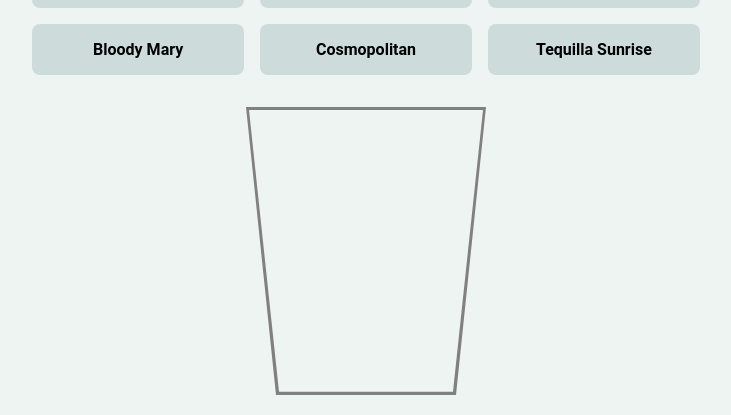
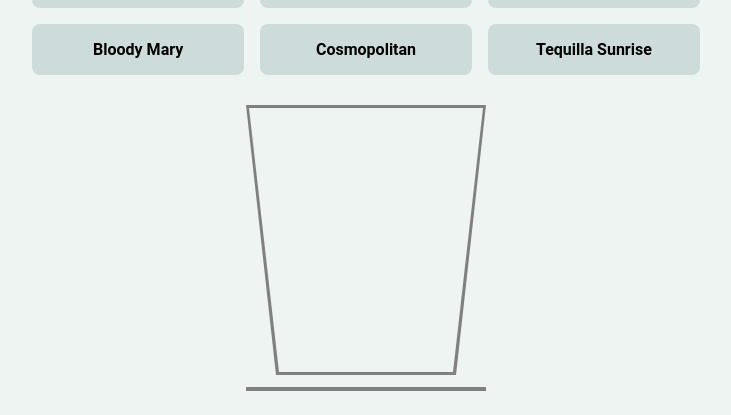
Before and after one commit to SilvioPilato/cocktail-FE-challenge, a React (Vite) app: page / in a window 1280 px wide. Shown: the part 382-797 px from the top of the page, without its empty margins (274-1005 px from the left). Built offline with nearby package versions, Linux system fonts and the light colour scheme; a web font is replaced by a local one.

Commit message:
Add glass base

```diff
--- a/src/components/Glass/index.tsx
+++ b/src/components/Glass/index.tsx
@@ -13,6 +13,7 @@ export const Glass: React.FC<Props> = ({ingredients}) => {
     });
 
     return (
+        <div>
             <div className='glass-wrapper'>
                 <div className='glass-body'>
                     <div className='glass-ingredients'>
@@ -52,5 +53,7 @@ export const Glass: React.FC<Props> = ({ingredients}) => {
                     </div>
                 </div>
             </div>
+            <hr className='glass-base'/>
+        </div>
     )
 }
--- a/src/components/Glass/styles.css
+++ b/src/components/Glass/styles.css
@@ -1,11 +1,20 @@
 .glass-wrapper {
-    height: 320px;
+    height: 300px;
     width: 300px;
 
     clip-path: polygon(10% 10%,
                    90% 10%,
                    80% 100%,
                    20% 100%);
+    background-color: grey;
+    display: inline-flex;
+    align-items: center;
+}
+
+.glass-base {
+    width: 80%;
+    border: 0;
+    height: 4px;
     background-color: grey;
 }
 
@@ -46,7 +55,7 @@
 
 @media only screen and (max-width: 1024px) {
     .glass-wrapper {
-        height: 240px;
+        height: 225px;
         width: 225px;
     }
 
```
Lines whose indentation alone changed are shown as unchanged.
